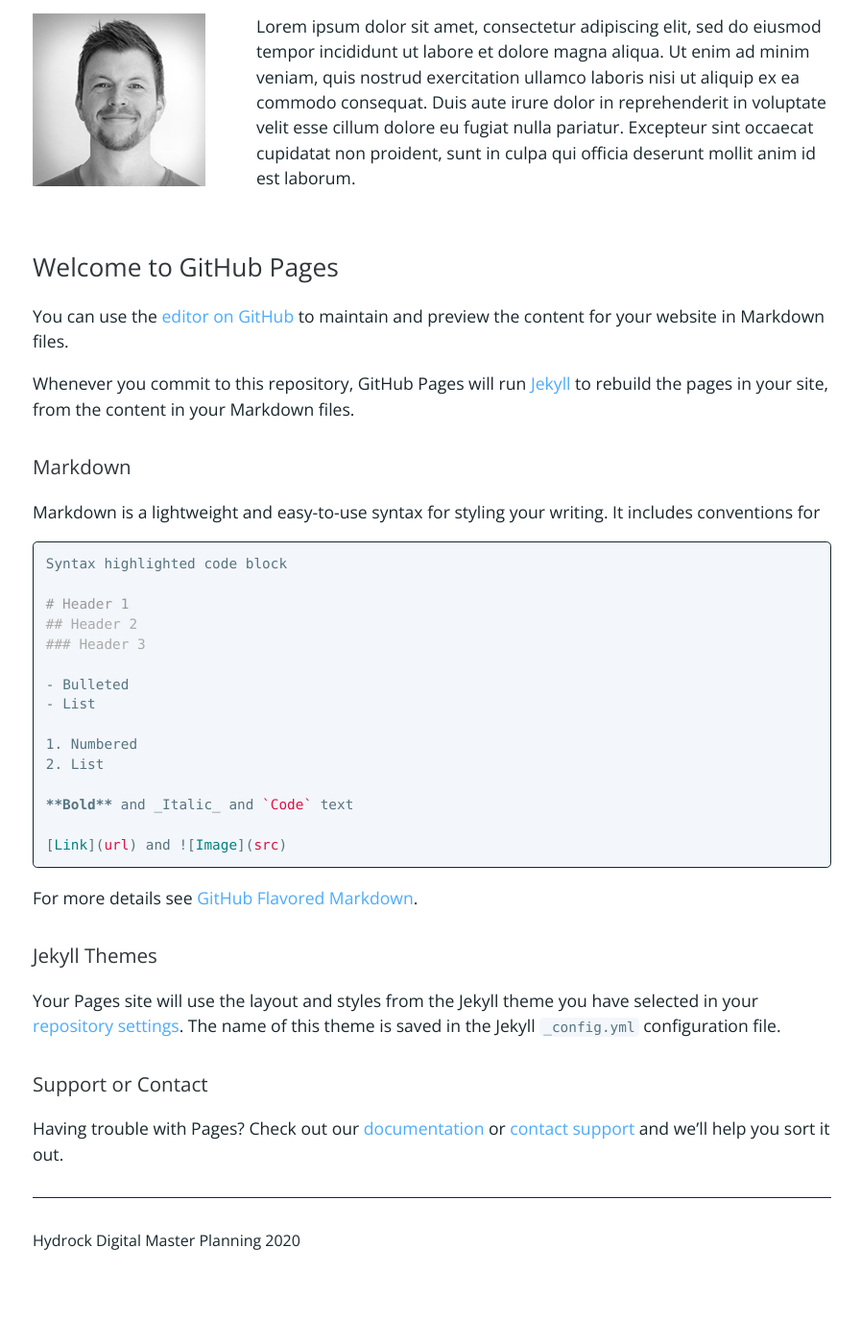
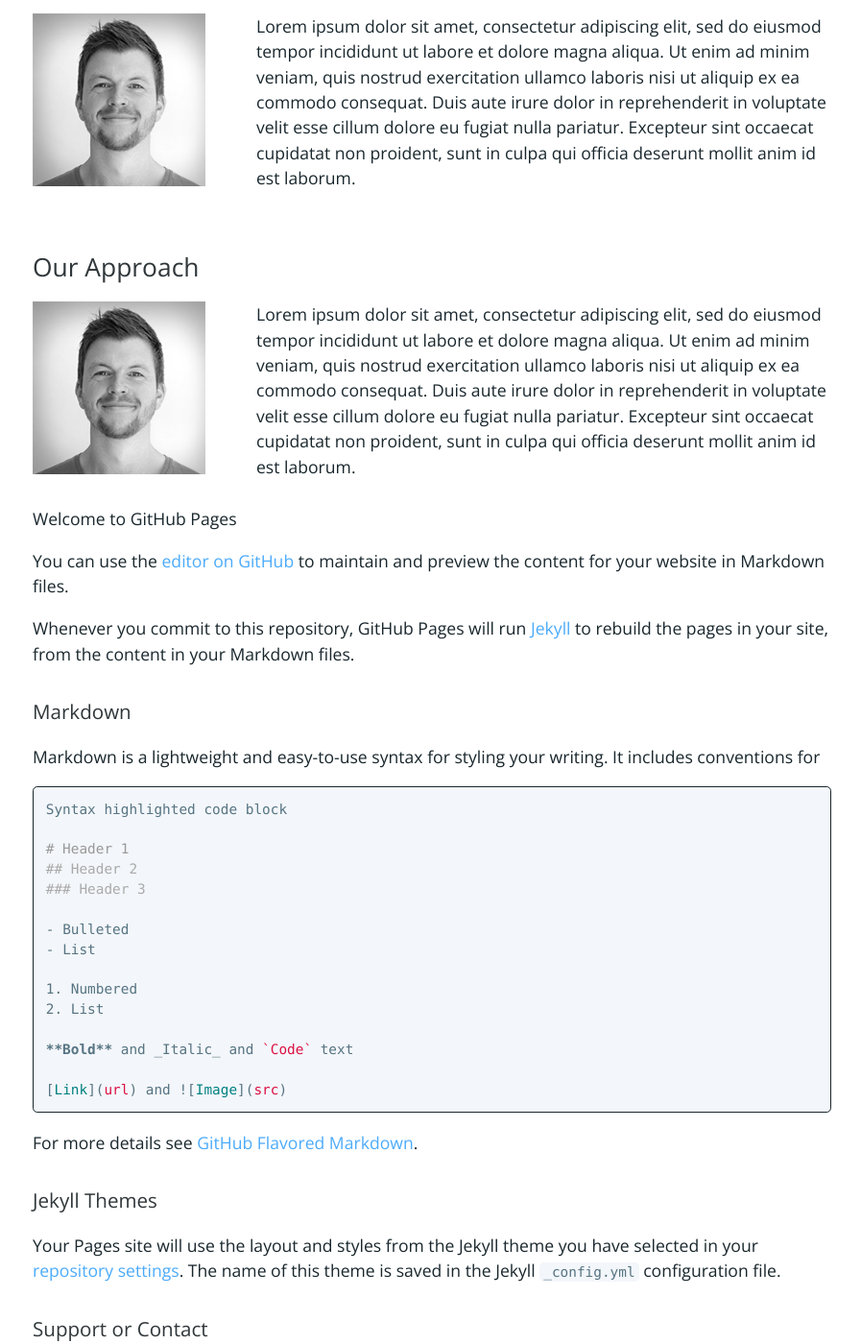
Before and after one commit to HydrockEngineering/DigitalMasterPlanning, a Jekyll site: the page built from index.md, in a window 1280 px wide and 1400 px high, scrolled down 493 px. Shown: the whole window at 96% size, without its empty margins (190-1087 px from the left). Built offline with Jekyll 4.4.1, drawn with Linux system fonts in a browser that asks for light colours; our own code applies the rules of GitHub Pages for plain Markdown files; before the commit the page ends 1829 px from its top, so only the background shows below that.

Commit message:
Update default.html

```diff
--- a/_layouts/default.html
+++ b/_layouts/default.html
@@ -31,16 +31,24 @@
     <main id="content" class="main-content" role="main">
 
       <h1 id="Hydrock--Digital---MasterPlanning">Hydrock Digital Master Planning</h1>
+
       <h2>About</h2>
-
       <div id="intro">
-        <div id="photo" class="position-left"><img src="assets/images/profile_pic.jpg" alt="Paul Fassnidge"></div>
+        <div id="photo" class="position-left"><img src="assets/images/profile_pic.jpg" alt="About"></div>
         <div id="introtext" class="position-right">
           <p>Lorem ipsum dolor sit amet, consectetur adipiscing elit, sed do eiusmod tempor incididunt ut labore et dolore magna aliqua. Ut enim ad minim veniam, quis nostrud exercitation ullamco laboris nisi ut aliquip ex ea commodo consequat. Duis aute irure dolor in reprehenderit in voluptate velit esse cillum dolore eu fugiat nulla pariatur. Excepteur sint occaecat cupidatat non proident, sunt in culpa qui officia deserunt mollit anim id est laborum.</p>
         </div>
       </div>
 
-      {{ content }}
+     <h2>Our Approach</h2>
+     <div id="intro">
+      <div id="photo" class="position-left"><img src="assets/images/profile_pic.jpg" alt="Our Approach"></div>
+      <div id="introtext" class="position-right">
+        <p>Lorem ipsum dolor sit amet, consectetur adipiscing elit, sed do eiusmod tempor incididunt ut labore et dolore magna aliqua. Ut enim ad minim veniam, quis nostrud exercitation ullamco laboris nisi ut aliquip ex ea commodo consequat. Duis aute irure dolor in reprehenderit in voluptate velit esse cillum dolore eu fugiat nulla pariatur. Excepteur sint occaecat cupidatat non proident, sunt in culpa qui officia deserunt mollit anim id est laborum.</p>
+      </div>
+    </div>
+
+      <!-{{ content }}-->
 
       <footer class="site-footer">
         <span class="site-footer-credits">Hydrock Digital Master Planning 2020</span>
```
